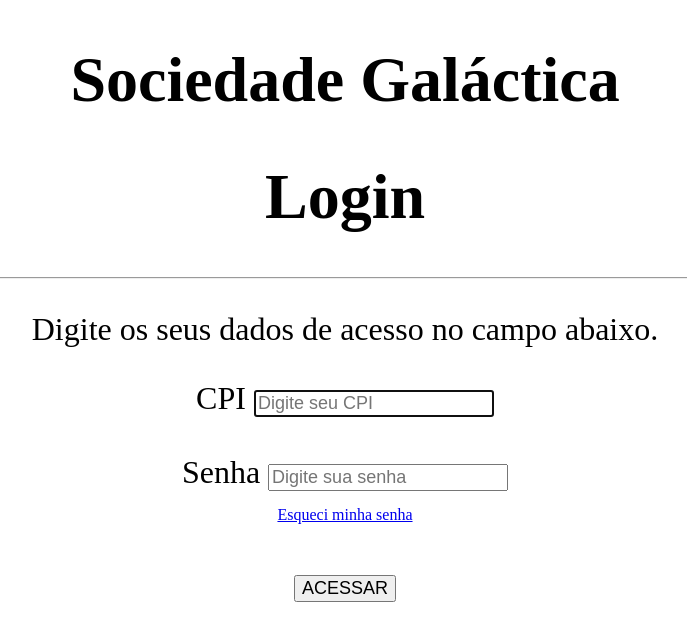
After one commit to juliana1390/sociedade_galactica, a Django app: page /login_page/ in a window 1280 px wide. The commit adds this page. Shown: the top 641 px of the page, without its empty margins (295-982 px from the left). Run offline with Django 5.2, Linux system fonts and the light colour scheme.

Commit message:
login page

```diff
--- a/djangoapp/app/templates/app/index.html
+++ b/djangoapp/app/templates/app/index.html
@@ -3,9 +3,13 @@
 <head>
     <meta charset="UTF-8">
     <meta name="viewport" content="width=device-width, initial-scale=1.0">
-    <title>Sociedade Galáctica</title>
+    <title>Sociedade Galactica</title>
 </head>
 <body>
     <h1>Sociedade Galáctica</h1>
+    <form method="post" action="{% url 'app:login' %}">
+        {% csrf_token %}
+        <button>LOGIN</button>
+    </form>
 </body>
 </html>
--- /dev/null
+++ b/djangoapp/app/templates/app/login_page.html
@@ -0,0 +1,43 @@
+<!DOCTYPE html>
+<html lang="pt-BR">
+
+<head>
+    <meta charset="UTF-8">
+    <meta http-equiv="X-UA-Compatible" content="IE=edge">
+    <meta name="viewport" content="width=device-width, initial-scale=1.0">
+    <title>Login</title>
+</head>
+
+<body>
+    <div class="page" style="text-align: center; font-size: xx-large;">
+        <form method="post" class="formLogin" action="{% url 'app:login_check' %}">
+            {% csrf_token %}
+            <h1>Sociedade Galáctica</h1>
+            <h1>Login</h1>
+            <hr>
+            <p>Digite os seus dados de acesso no campo abaixo.</p>
+
+            <!-- Exibir mensagens de erro se houver -->
+            {% if error_message %}
+            <p style="color: red;">{{ error_message }}</p>
+            {% endif %}
+
+            <div>
+                <label for="cpi">CPI</label>
+                <input type="text" name="cpi" placeholder="Digite seu CPI" autofocus="true" style="font-size: large;" />
+            </div>
+            <br>
+            <div>
+                <label for="password">Senha</label>
+                <input type="password" name="password" placeholder="Digite sua senha" style="font-size: large;" />
+                <br>
+                <a href="/" style="font-size: medium;">Esqueci minha senha</a>
+            </div>
+            <br>
+            <div>
+                <input type="submit" value="ACESSAR" class="btn" style="font-size: large;" />
+            </div>
+        </form>
+    </div>
+</body>
+</html>
--- a/djangoapp/app/urls.py
+++ b/djangoapp/app/urls.py
@@ -1,10 +1,12 @@
 from django.urls import path
-from app.views import index
-
+from app.views import *
+from . import views
 
 app_name = 'app'
 
 urlpatterns = [
     # app:index
     path('', index, name='index'),
+    path('login_page/', login, name='login'),
+    path('login_check/', login_check, name='login_check'),
 ]
--- a/djangoapp/app/views.py
+++ b/djangoapp/app/views.py
@@ -1,8 +1,64 @@
 from django.shortcuts import render
-
+from django.views.decorators.http import require_POST
+from app.models import *
 
 def index(request):
     return render(
         request,
         'app/index.html'
     )
+
+
+def login(request):
+    return render(
+        request,
+        'app/login_page.html'
+    )
+
+@require_POST
+def login_check(request):
+    cpi = request.POST.get('cpi')
+    password = request.POST.get('password')
+
+    try:
+        # Buscar usuário pelo cpi (id_lider)
+        user = Users.objects.get(id_lider=cpi)
+
+        if user.password == password:
+            lider = user.id_lider
+
+            # Armazenar o cpi na sessão
+            request.session['cpi'] = cpi
+            request.session['user_id'] = user.user_id
+
+            # Verificar se o líder é também líder de facção
+            is_lider_faccao = Faccao.objects.filter(lider=lider).exists()
+
+            # Redirecionar com base no cargo e se é líder de facção
+            cargo = lider.cargo.strip()
+
+            if cargo == 'COMANDANTE':
+                if is_lider_faccao:
+                    return render(request, 'app/comandante_lider_faccao.html')
+                else:
+                    return render(request, 'app/comandante.html')
+            elif cargo == 'OFICIAL':
+                if is_lider_faccao:
+                    return render(request, 'app/oficial_lider_faccao.html')
+                else:
+                    return render(request, 'app/oficial.html')
+            elif cargo == 'CIENTISTA':
+                if is_lider_faccao:
+                    return render(request, 'app/cientista_lider_faccao.html')
+                else:
+                    return render(request, 'app/cientista.html')
+            else:
+                mensagem = "Erro ao fazer login: Página não encontrada."
+                return render(request, 'app/error_page.html', {'mensagem': mensagem})
+        else:
+            mensagem = "Erro ao fazer login: Senha incorreta."
+            return render(request, 'app/error_page.html', {'mensagem': mensagem})
+
+    except Users.DoesNotExist:
+        mensagem = "Erro ao fazer login: Usuário não encontrado."
+        return render(request, 'app/error_page.html', {'mensagem': mensagem})
```
Also changed, not shown: djangoapp/app/templates/app/cientista.html (added, +11 -0 lines), djangoapp/app/templates/app/cientista_lider_faccao.html (added, +11 -0 lines), djangoapp/app/templates/app/error_page.html (added, +21 -0 lines), djangoapp/app/templates/app/oficial.html (added, +11 -0 lines), djangoapp/app/templates/app/oficial_lider_faccao.html (added, +11 -0 lines), djangoapp/app/templates/app/comandante.html (added), djangoapp/app/templates/app/comandante_lider_faccao.html (added), djangoapp/app/templates/app/success_page.html (added).
